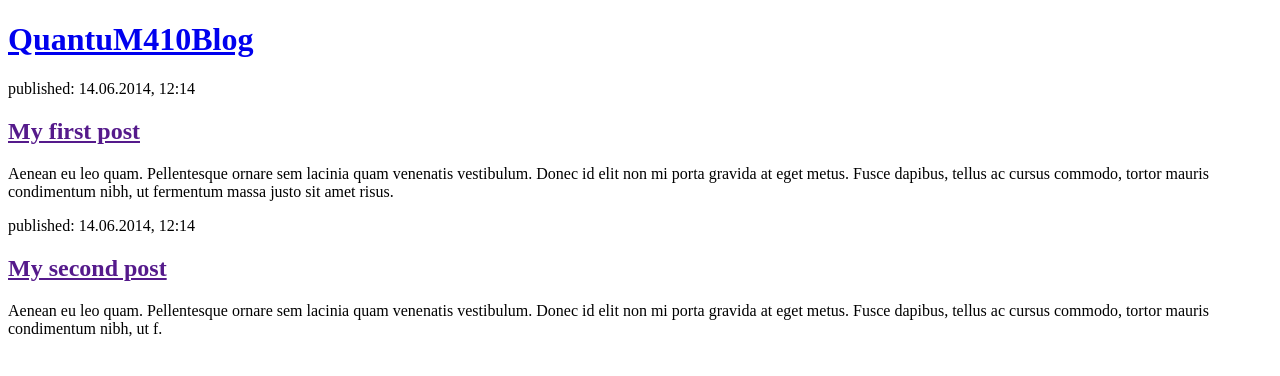
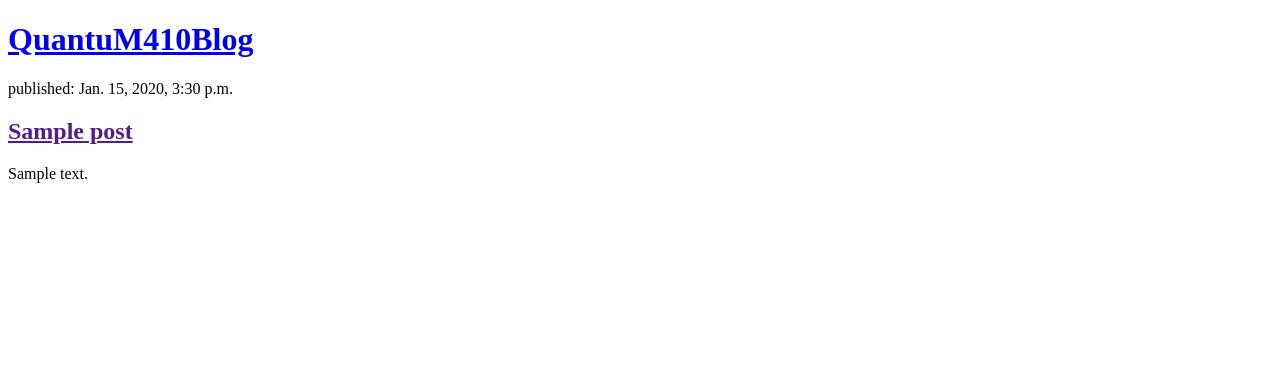
Before and after one commit to QuantuM410/Djang0-amf0ss, a Django app: page / in a window 1280 px wide. Shown: the top 376 px of the page. Run offline with Django 3.2, Linux system fonts and the light colour scheme; tables that the repository leaves empty hold one stand-in row (values such as "Sample post").

Commit message:
Changed the HTML for the site.

```diff
--- a/blog/templates/blog/post_list.html
+++ b/blog/templates/blog/post_list.html
@@ -8,16 +8,10 @@
             <h1><a href="/">QuantuM410Blog</a></h1>
         </header>
 
+    {% for post in posts %}
         <article>
-            <time>published: 14.06.2014, 12:14</time>
-            <h2><a href="">My first post</a></h2>
-            <p>Aenean eu leo quam. Pellentesque ornare sem lacinia quam venenatis vestibulum. Donec id elit non mi porta gravida at eget metus. Fusce dapibus, tellus ac cursus commodo, tortor mauris condimentum nibh, ut fermentum massa justo sit amet risus.</p>
+            <time>published: {{ post.published_date }}</time>
+            <h2><a href="">{{ post.title }}</a></h2>
+            <p>{{ post.text|linebreaksbr }}</p>
         </article>
-
-        <article>
-            <time>published: 14.06.2014, 12:14</time>
-            <h2><a href="">My second post</a></h2>
-            <p>Aenean eu leo quam. Pellentesque ornare sem lacinia quam venenatis vestibulum. Donec id elit non mi porta gravida at eget metus. Fusce dapibus, tellus ac cursus commodo, tortor mauris condimentum nibh, ut f.</p>
-        </article>
-    </body>
-</html>
+    {% endfor %}
--- a/blog/views.py
+++ b/blog/views.py
@@ -1,5 +1,7 @@
 from django.shortcuts import render
-
+from .models import Post
+from django.utils import timezone
 # Create your views here.
 def post_list(request):
-    return render(request, 'blog/post_list.html', {})
+    posts = Post.objects.filter(published_date__lte=timezone.now()).order_by('published_date')
+    return render(request, 'blog/post_list.html', {'posts': posts})
```
Also changed, not shown: post_list.html (deleted).
